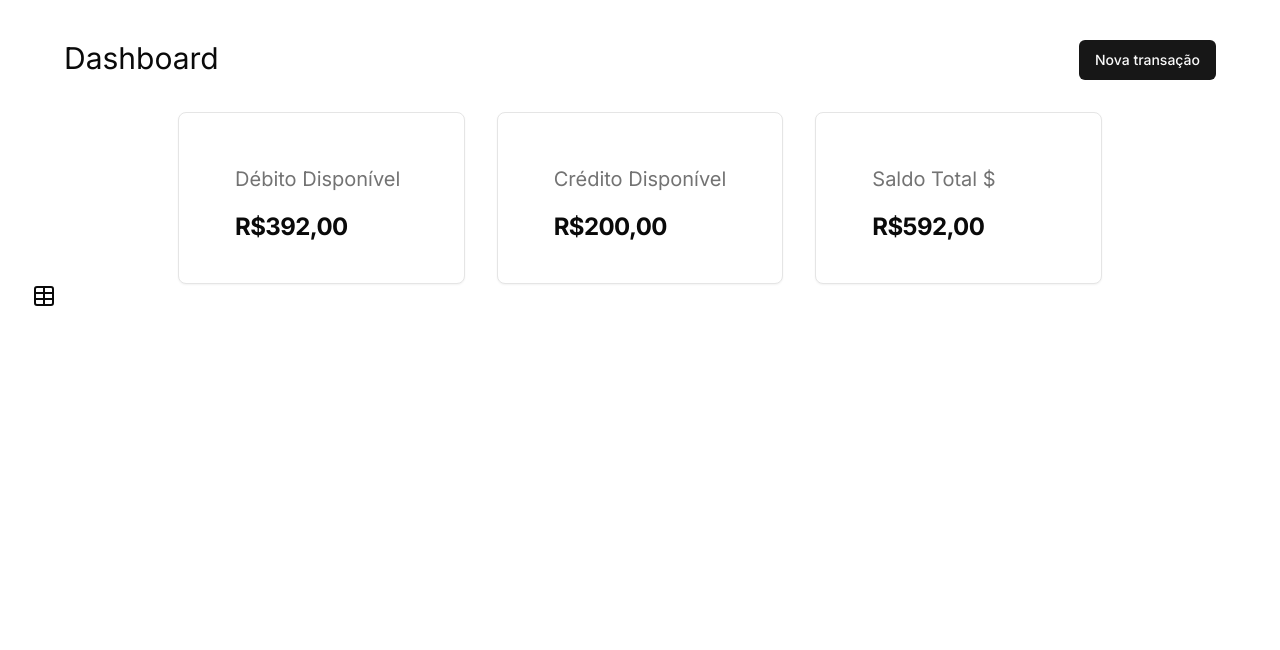
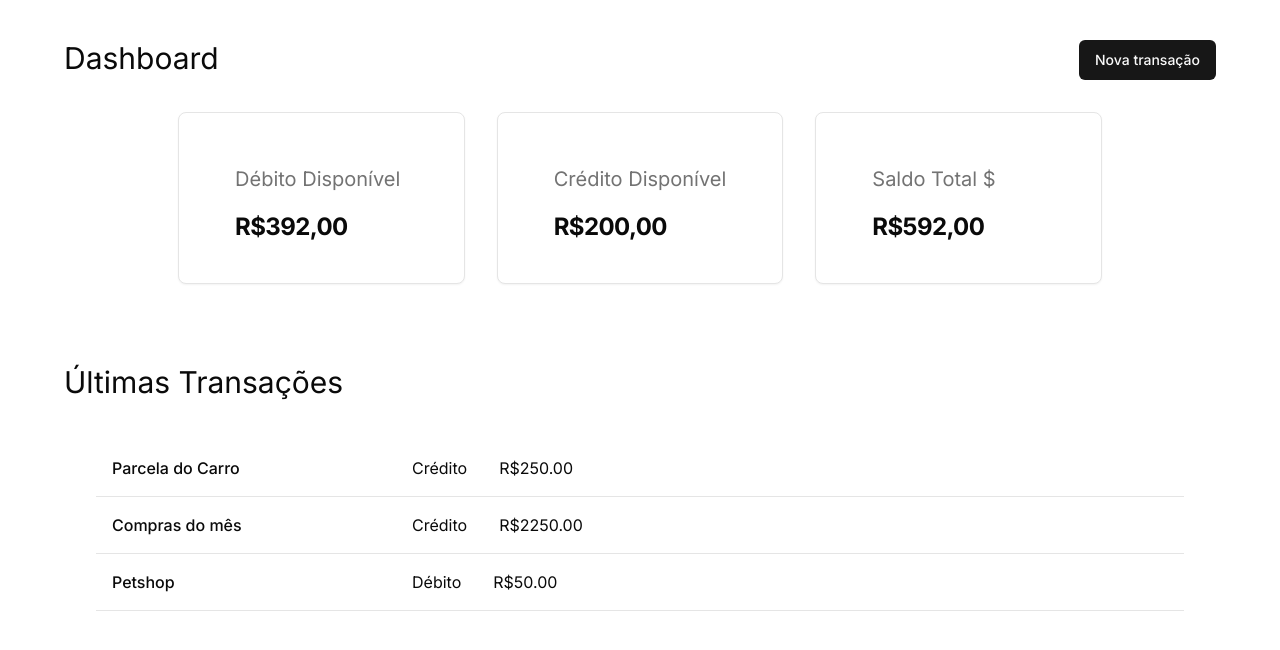
Before and after one commit to danielcorreia-dev/next-exwallet, a Next.js app: page /dashboard in a window 1280 px wide. Shown: the top 650 px of the page. Built offline with nearby package versions, Linux system fonts and the light colour scheme.

Commit message:
fix table and add last transactions schema

```diff
--- a/app/dashboard/content.tsx
+++ b/app/dashboard/content.tsx
@@ -1,11 +1,7 @@
 'use client'
 import { Button } from "@/components/ui/button"
 import { Card, CardHeader, CardTitle, CardDescription } from "@/components/ui/card"
-import { TableCaption, TableHeader, TableRow, TableHead, TableBody, TableCell, TableFooter } from "@/components/ui/table"
-import { Table } from "lucide-react"
-
-
-
+import { TableCell, TableRow } from "@/components/ui/table"
 
 const DashboardContent = () => {
     const invoices = [
@@ -13,19 +9,19 @@ const DashboardContent = () => {
             nameOfTransaction: "Parcela do Carro",
             totalAmount: "R$250.00",
             paymentMethod: "Crédito",
-            id: 1
+            id: "1"
         },
         {
             nameOfTransaction: "Compras do mês",
             totalAmount: "R$2250.00",
             paymentMethod: "Crédito",
-            id: 2
+            id: "2"
         },
         {
             nameOfTransaction: "Petshop",
             totalAmount: "R$50.00",
             paymentMethod: "Débito",
-            id: 3
+            id: "3"
         },
     ]
     return (
@@ -62,34 +58,19 @@ const DashboardContent = () => {
                         </Card>
                     </div>
                 </div>
-            </div>
-            <Table>
-                <TableCaption>A list of your recent invoices.</TableCaption>
-                <TableHeader>
-                    <TableRow>
-                        <TableHead className="w-[100px]">Invoice</TableHead>
-                        <TableHead>Status</TableHead>
-                        <TableHead>Method</TableHead>
-                        <TableHead className="text-right">Amount</TableHead>
-                    </TableRow>
-                </TableHeader>
-                <TableBody>
+                <h1 className="text-2xl md:text-3xl mt-10 py-10 md:mb-0">
+                    Últimas Transações
+                </h1>
+                <div className="m-auto flex flex-col justify-center container align-middle">
                     {invoices.map((invoice) => (
                         <TableRow key={invoice.id}>
-                            Teste
-                            <TableCell className="font-medium">{invoice.nameOfTransaction}</TableCell>
+                            <TableCell className="w-[300px] font-medium">{invoice.nameOfTransaction}</TableCell>
                             <TableCell>{invoice.paymentMethod}</TableCell>
                             <TableCell className="text-right">{invoice.totalAmount}</TableCell>
                         </TableRow>
                     ))}
-                </TableBody>
-                <TableFooter>
-                    <TableRow>
-                        <TableCell colSpan={3}>Total</TableCell>
-                        <TableCell className="text-right">$2,500.00</TableCell>
-                    </TableRow>
-                </TableFooter>
-            </Table>
+                </div>
+            </div>
         </>
     )
 }
```
